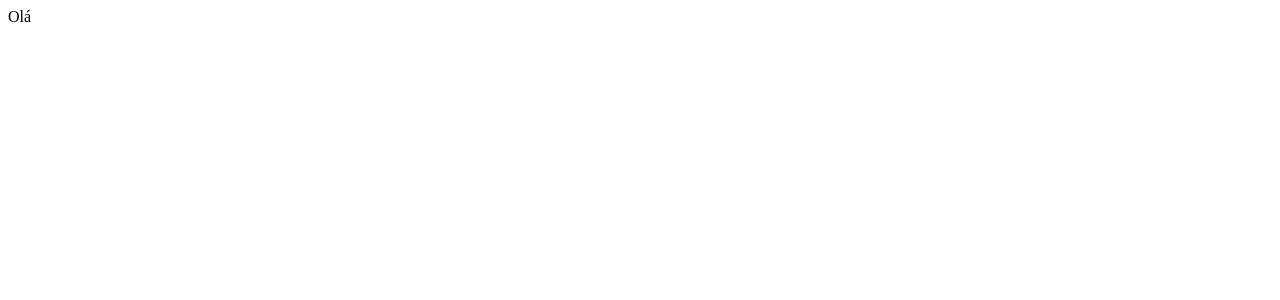
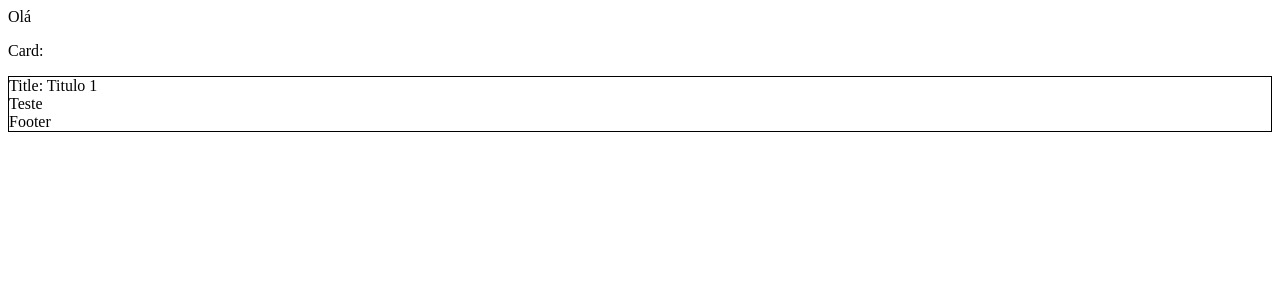
Before and after one commit to ericdiasblu/react-base, a React (Vite) app: page / in a window 1280 px wide. Shown: the top 300 px of the page. Built offline with nearby package versions, Linux system fonts and the light colour scheme.

Commit message:
feat: component introduction

```diff
--- a/src/App.tsx
+++ b/src/App.tsx
@@ -1,9 +1,26 @@
+interface ICardProps {
+  title: string;
+  children: React.ReactNode;
+}
+
+const Card = (props: ICardProps) => {
+  return (
+    <div style={{ border: "1px solid black" }}>
+      <span>Title: {props.title}</span>
+      <div>{props.children}</div>
+      <div>Footer</div>
+    </div>
+  );
+};
 
 export function App() {
-
   return (
-    <>
-     Olá
-    </>
+    <div>
+      Olá
+      <p>Card:</p>
+      <Card title="Titulo 1">
+        Teste
+      </Card>
+    </div>
   );
 }
```
